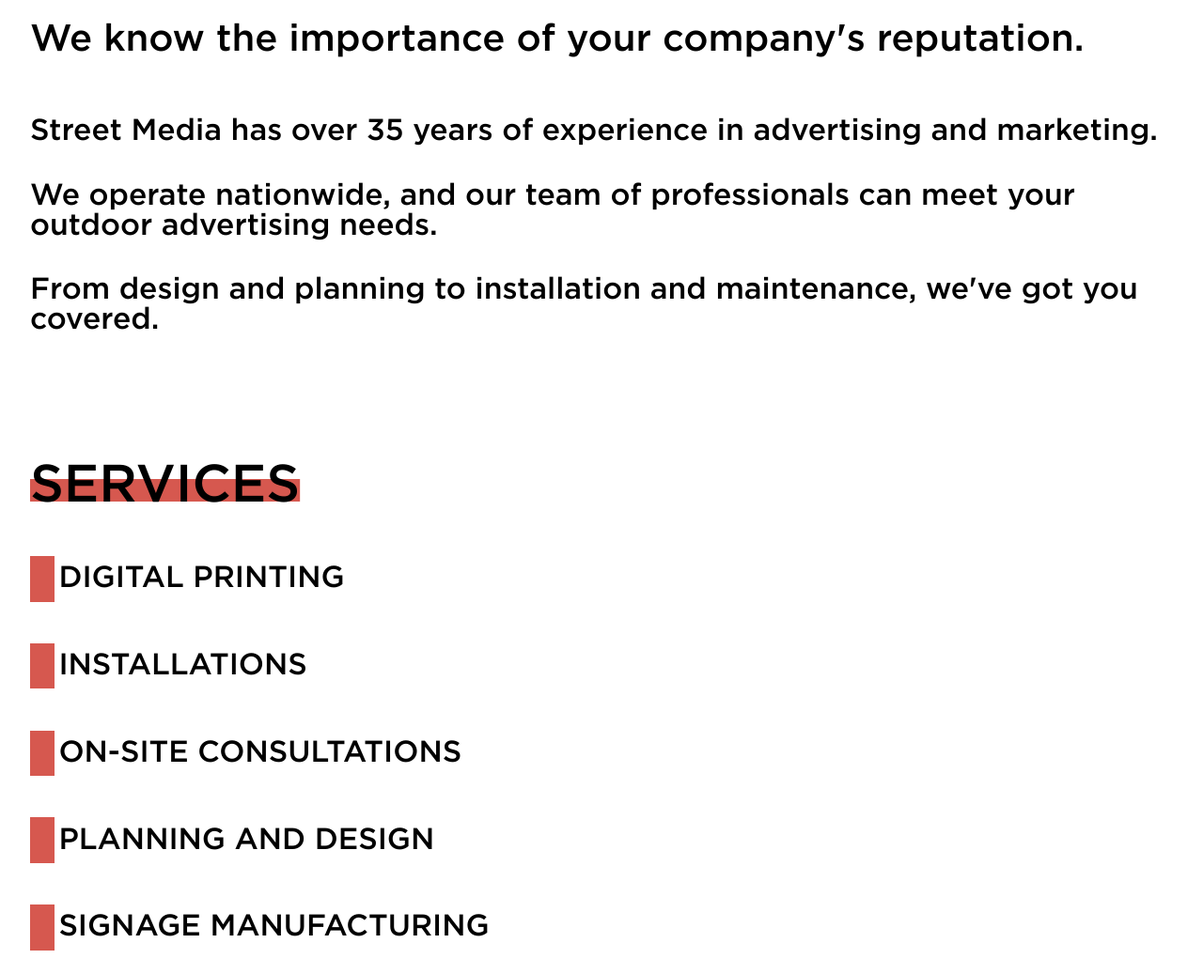
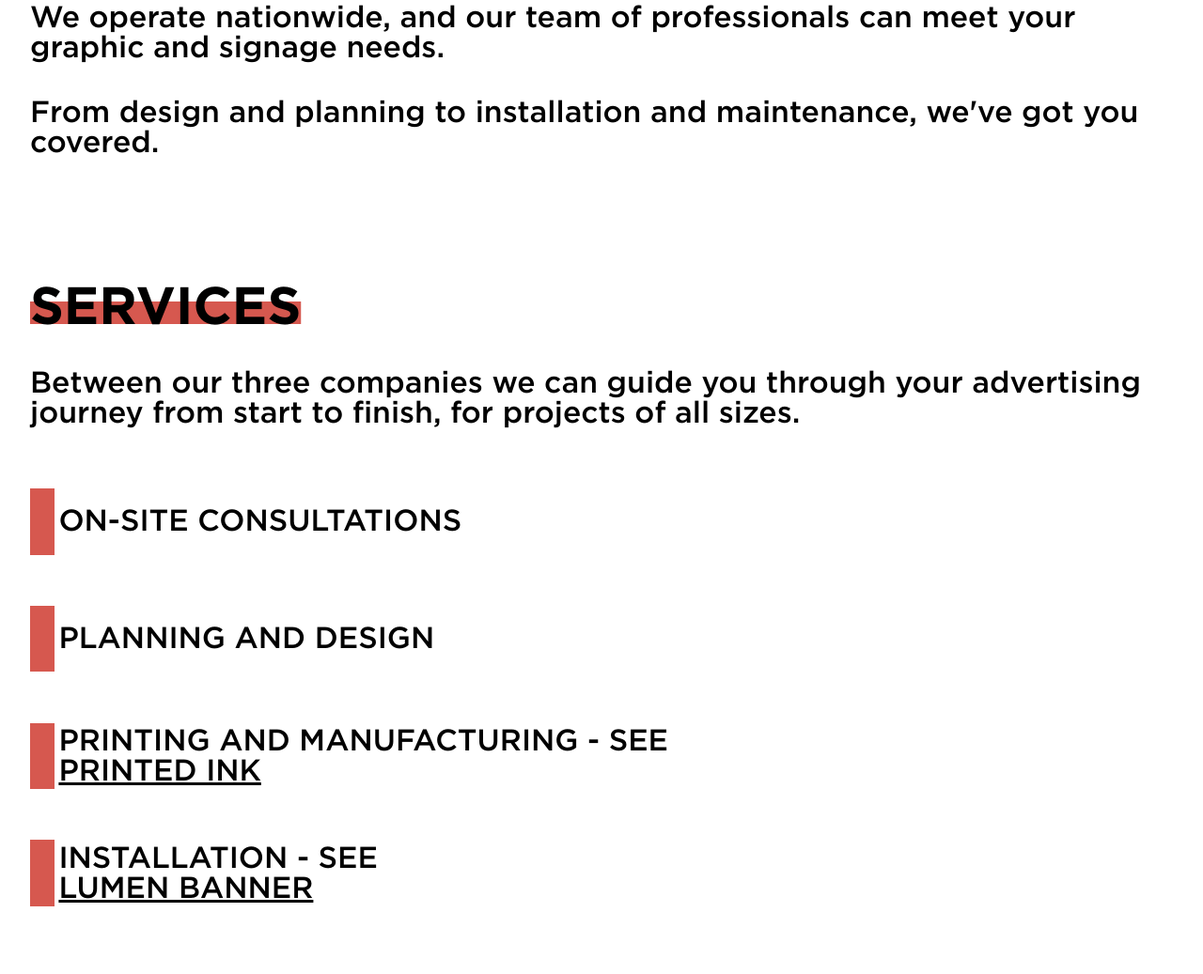
Before and after one commit to JackRyan1989/street-media, a plain HTML site: page index.html in a window 1280 px wide. Shown: the part 971-2008 px from the top of the page at 94% size. Drawn offline with Linux system fonts and the light colour scheme; some packages are replaced by stand-ins of ours; a script that the page names is missing.

Commit message:
Font styling implemented and revising copy

```diff
--- a/index.html
+++ b/index.html
@@ -79,7 +79,7 @@
           </p>
           <p>
             We operate nationwide, and our team of professionals can meet your
-            outdoor advertising needs.
+            graphic and signage needs.
           </p>
           <p>
             From design and planning to installation and maintenance, we've got
@@ -89,13 +89,13 @@
         <section id="services__section">
           <h2>Services</h2>
           <div class="about_services__div">
+            <p>Between our three companies we can guide you through your advertising journey from start to finish, for projects of all sizes.</p>
             <!-- Services listing -->
             <ul>
-              <li>Digital printing</li>
-              <li>Installations</li>
-              <li>On-site consultations</li>
-              <li>Planning and design</li>
-              <li>Signage Manufacturing</li>
+              <li>On-site Consultations</li>
+              <li>Planning and Design</li>
+              <li>Printing and Manufacturing - see <a href="" target="_blank">Printed Ink</a></li>
+              <li>Installation - see <a href="http://www.lumenbanner.com" target="_blank">Lumen Banner</a></li>
             </ul>
           </div>
         </section>
@@ -263,8 +263,8 @@
     <!-- Any polyfill to enable smoothscroll for the JavaScript APIs
     Polyfill script taken from: https://jonaskuske.github.io/smoothscroll-anchor-polyfill/
     -->
-    <!-- <script src="https://unpkg.com/smoothscroll-polyfill/dist/smoothscroll.min.js"></script> -->
+    <script src="https://unpkg.com/smoothscroll-polyfill/dist/smoothscroll.min.js"></script>
     <!-- This package, to apply the smoothscroll to anchor links -->
-    <!-- <script src="https://unpkg.com/smoothscroll-anchor-polyfill"></script> -->
+    <script src="https://unpkg.com/smoothscroll-anchor-polyfill"></script>
   </body>
 </html>
--- a/stylesheets/desktop.css
+++ b/stylesheets/desktop.css
@@ -1,4 +1,9 @@
 @media only screen and (min-device-width: 1024px) {
+
+  [id] {
+    scroll-margin-top: 15ex;
+  }
+
   p {
     margin: 2% 0;
   }
@@ -6,8 +11,8 @@
   section {
     margin-top: 0;
   }
+
   /* Navbar */
-
   nav {
     margin: 0 0;
   }
@@ -62,7 +67,6 @@
   #contact_section > ul > li {
       width: 75%;
   }
-
   #contact__section > ul li a {
     font-size: 2rem;
     position: relative;
--- a/stylesheets/mobile.css
+++ b/stylesheets/mobile.css
@@ -1,36 +1,20 @@
 @media only screen and (min-device-width: 214px) {
-  @import url("https://fonts.googleapis.com/css2?family=Didact+Gothic&family=Nanum+Gothic:wght@400;700;800&display=swap");
-
-    /* CSS custom property for the polyfill */
-  html {
-    --scroll-behavior: smooth;
+  /* Fonts */
+  @font-face {
+    font-family: "GothamBold";
+    src: url("../assets/fonts/gotham/Gotham-Bold.otf") format("opentype");
+  }
+  @font-face {
+    font-family: "GothamRegular";
+    src: url("../assets/fonts/gotham/Gotham-Medium.otf") format("opentype");
   }
 
-  /* Font Family */
-
-  @font-face {
-    font-family: 'Gotham';
-    src: url('../assets/fonts/gotham/GothamMedium.ttf') format('truetype');
-    font-weight: normal;
-    font-style: normal;
+  h1, h2, h3, .tagline-container__div > p, .tagline-container__div > span, .nav_menu_item {
+    font-family: "GothamBold", sans-serif !important;
   }
 
- * {
-  font-family: "Gotham", sans-serif !important;
-}
-
-  h1,
-  h2,
-  h3,
-  h4,
-  h5,
-  h6,
-  p,
-  span,
-  a,
-  li,
-  blockquote {
-    font-family: "Nanum Gothic", sans-serif;
+  p, li, a, blockquote {
+    font-family: "GothamRegular", sans-serif !important;
   }
 
   h1 {
@@ -233,7 +217,7 @@
     column-gap: 1em !important;
   }
 
-  .image__item:nth-child(n+2) {
+  .image__item:nth-child(n + 2) {
     margin-top: 1em;
   }
 
@@ -339,5 +323,4 @@
     font-size: 1.1em;
     margin-left: 2.5%;
   }
-
 }
--- a/stylesheets/tablet.css
+++ b/stylesheets/tablet.css
@@ -1,4 +1,6 @@
 @media only screen and (min-device-width: 600px) {
+
+
   h2 {
     font-size: 3.5em;
   }
@@ -12,7 +14,7 @@
 
   /* NAV BAR */
   nav {
-    position: relative;
+    position: fixed;
     height: 5vh;
     margin: 2.5% 0;
   }
@@ -61,10 +63,9 @@
     text-align: right;
     padding: 1%;
   }
-
   ul.compressed li a {
     position: relative;
-    z-index: 1;
+    z-index: 999;
     padding: 3%;
     transition: all ease-in-out 0.25s;
   }
@@ -102,6 +103,7 @@
     transition: all ease-in-out 0.25s;
   }
 
+
   /* HERO Section */
 
   .tagline-container__div p,
@@ -111,9 +113,9 @@
 
   .tagline__p {
     font-size: 2.5rem;
-}
+  }
 
-.about_services__div ul li {
+  .about_services__div ul li {
     font-size: 2rem;
   }
 
```
Lines whose indentation alone changed are shown as unchanged.
